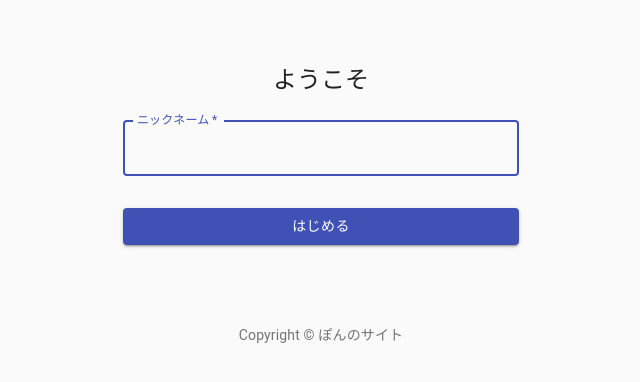
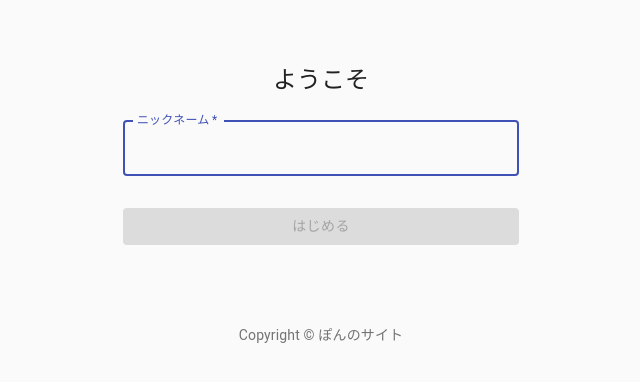
Before and after one commit to 10Ne2Cx1To426/idobatakaigi, a React (Create React App) app: page / in a window 1280 px wide. Shown: the top 382 px of the page, without its empty margins (319-959 px from the left). Built offline with nearby package versions, Linux system fonts and the light colour scheme.

Commit message:
setName by clicking button

```diff
--- a/src/components/SignIn.js
+++ b/src/components/SignIn.js
@@ -1,4 +1,4 @@
-import React from 'react';
+import React, { useState, useEffect } from 'react';
 import Button from '@material-ui/core/Button';
 import CssBaseline from '@material-ui/core/CssBaseline';
 import TextField from '@material-ui/core/TextField';
@@ -41,6 +41,14 @@
 
 export default function SignIn({ setName }) {
   const classes = useStyles();
+  const [ disabled, setDisabled ] = useState(true);
+  const [ string, setString ] = useState('');
+  console.log({string});
+
+  useEffect(() => {
+    const disabled = string === ''
+    setDisabled(disabled)
+  }, [string])
 
   return (
     <Container component="main" maxWidth="xs">
@@ -59,6 +67,7 @@
             label="ニックネーム"
             name="name"
             autoFocus
+            onChange={(e) => setString(e.target.value)}
           />
           <Button
             type="submit"
@@ -66,6 +75,7 @@
             variant="contained"
             color="primary"
             className={classes.submit}
+            disabled={disabled}
           >
             はじめる
           </Button>
```
